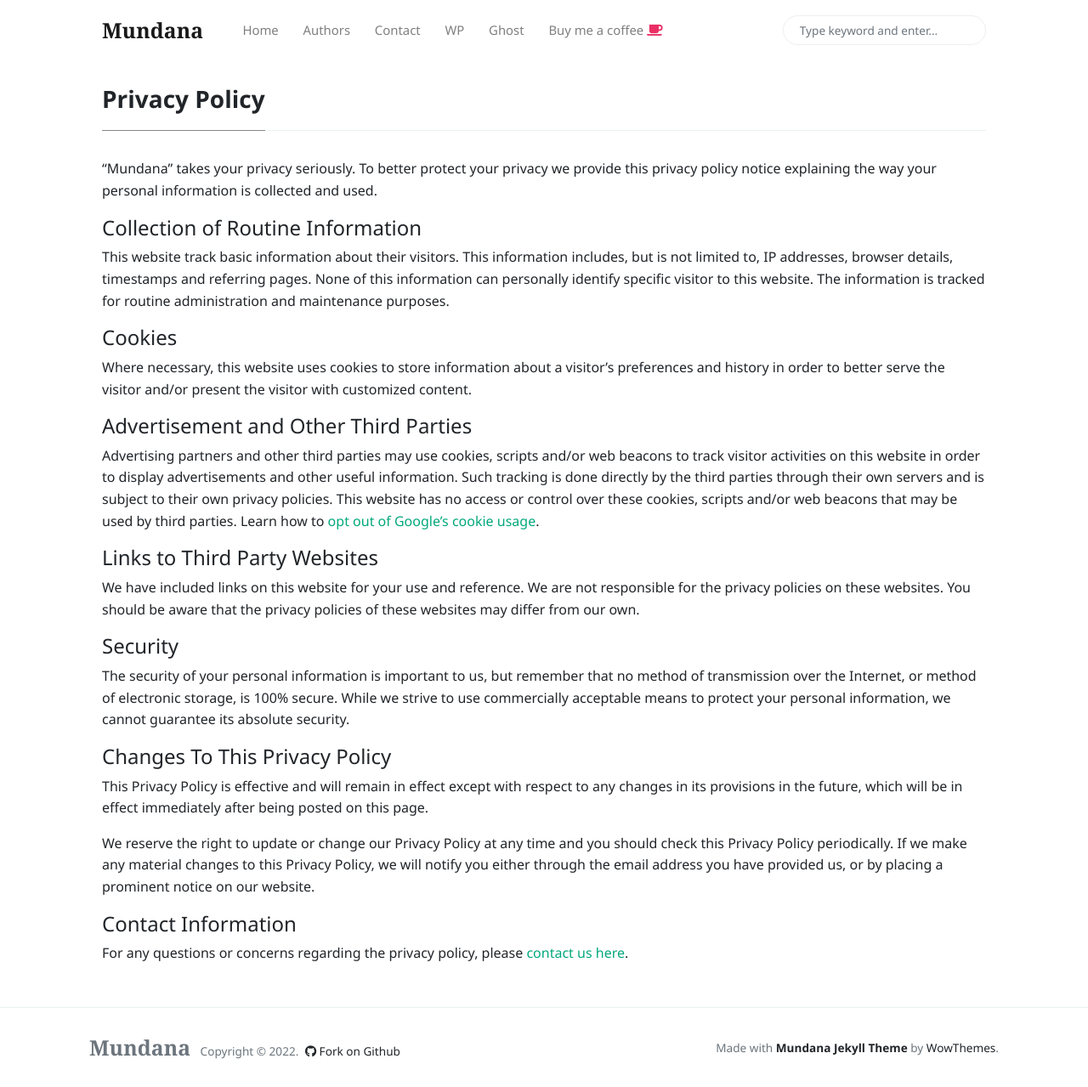
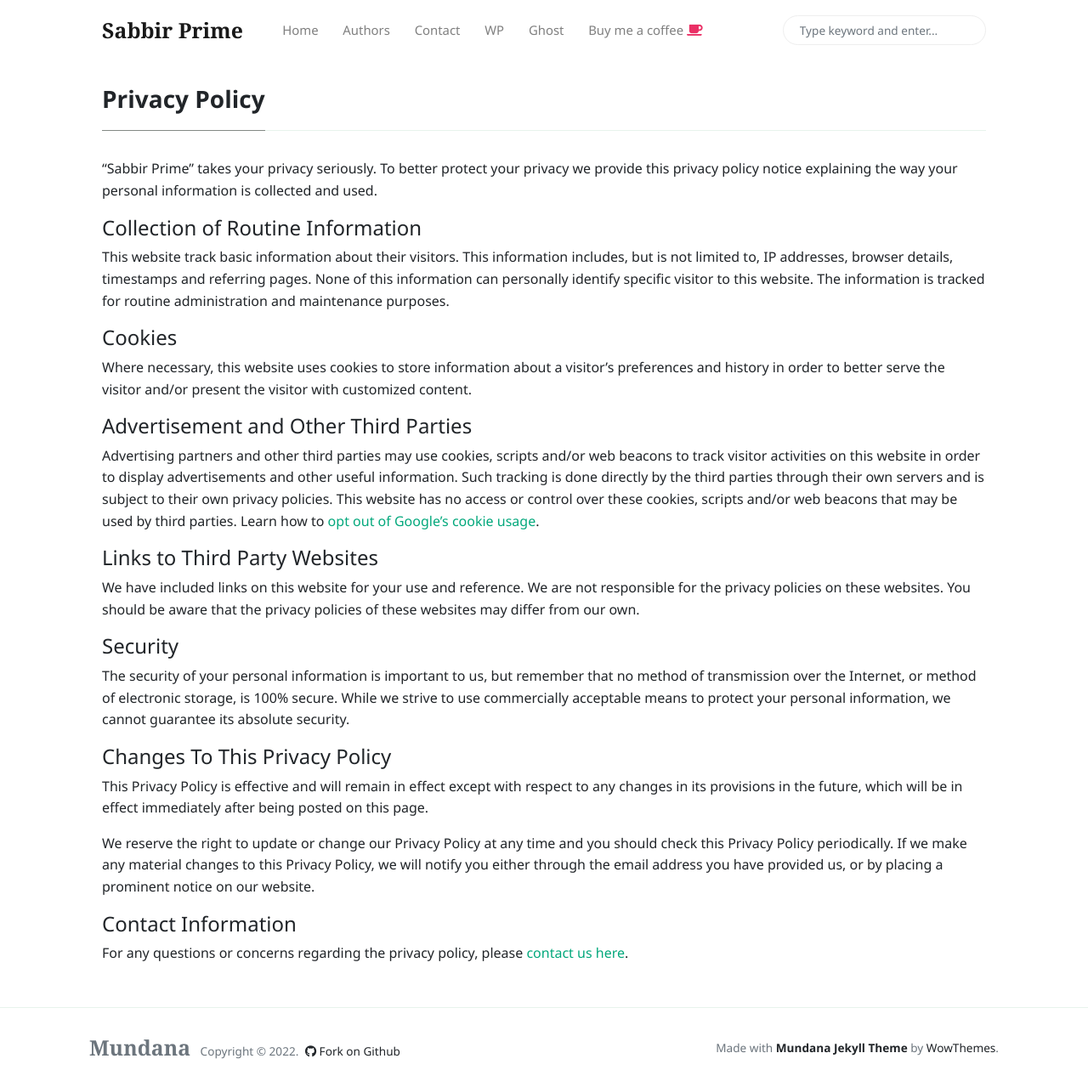
Before and after one commit to sabbir2609/sabbir2609.github.io, a Jekyll site: the page built from _pages/privacy-policy.md, in a window 1280 px wide and 1279 px high. Shown: the whole window at 85% size. Built offline with Jekyll 4.4.1, drawn with Linux system fonts in a browser that asks for light colours; nearby versions of some CDN libraries.

Commit message:
Update _config.yml

```diff
--- a/_config.yml
+++ b/_config.yml
@@ -1,5 +1,5 @@
 # Site
-name: 'Mundana'
+name: 'Sabbir Prime'
 description: 'Mundana is a free Jekyll theme for awesome people like you, Medium like.'
 logo: 'assets/images/logo.png'
 favicon: 'assets/images/favicon.ico'
```
